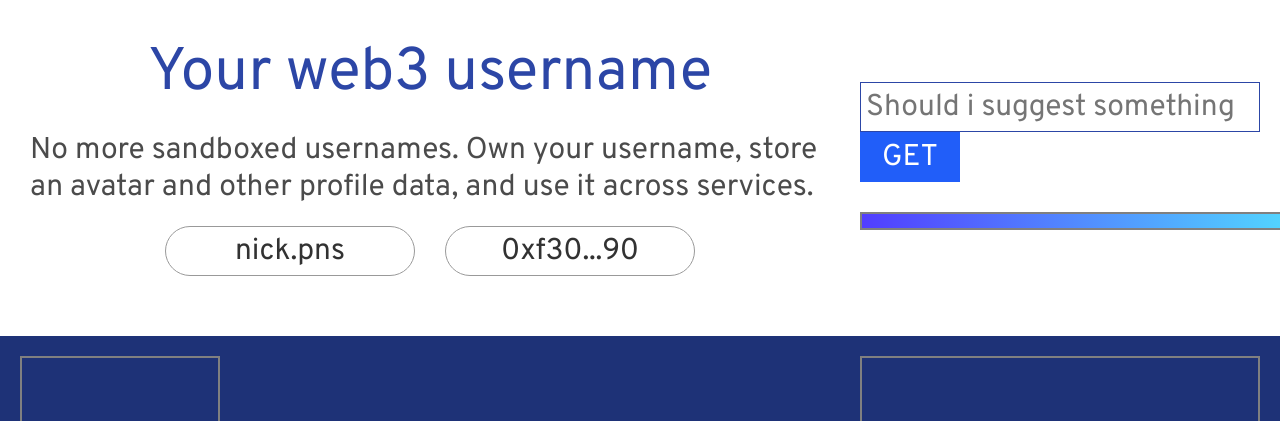
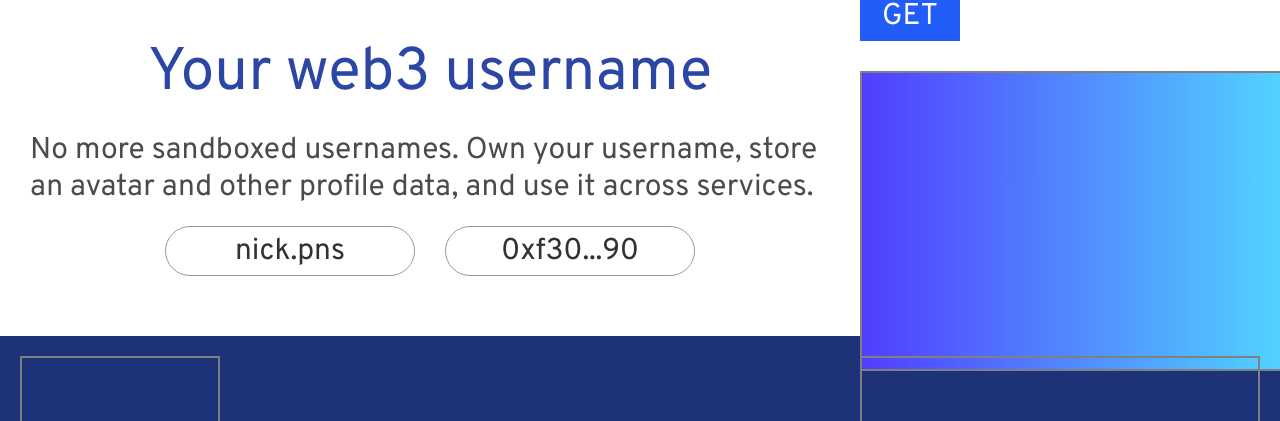
Before and after one commit to ThugOG/ens_2.0_gpt3, a React (Vite) app in the folder client/: page / in a window 1280 px wide. Shown: the part 1342-1763 px from the top of the page. Built offline with nearby package versions, Linux system fonts and the light colour scheme.

Commit message:
fixed api cors issue

```diff
--- a/client/index.css
+++ b/client/index.css
@@ -201,7 +201,8 @@
     background-image: linear-gradient(90deg, #513eff 0%, #52e5ff 100%);
 }
 .cartCard_answer {
-    height: max-content;
+    min-height: 300px;
+    /* height: max-content; */
     width: 37vw;
     border: 2px solid grey;
     background-image: linear-gradient(90deg, #513eff 0%, #52e5ff 100%);
```
